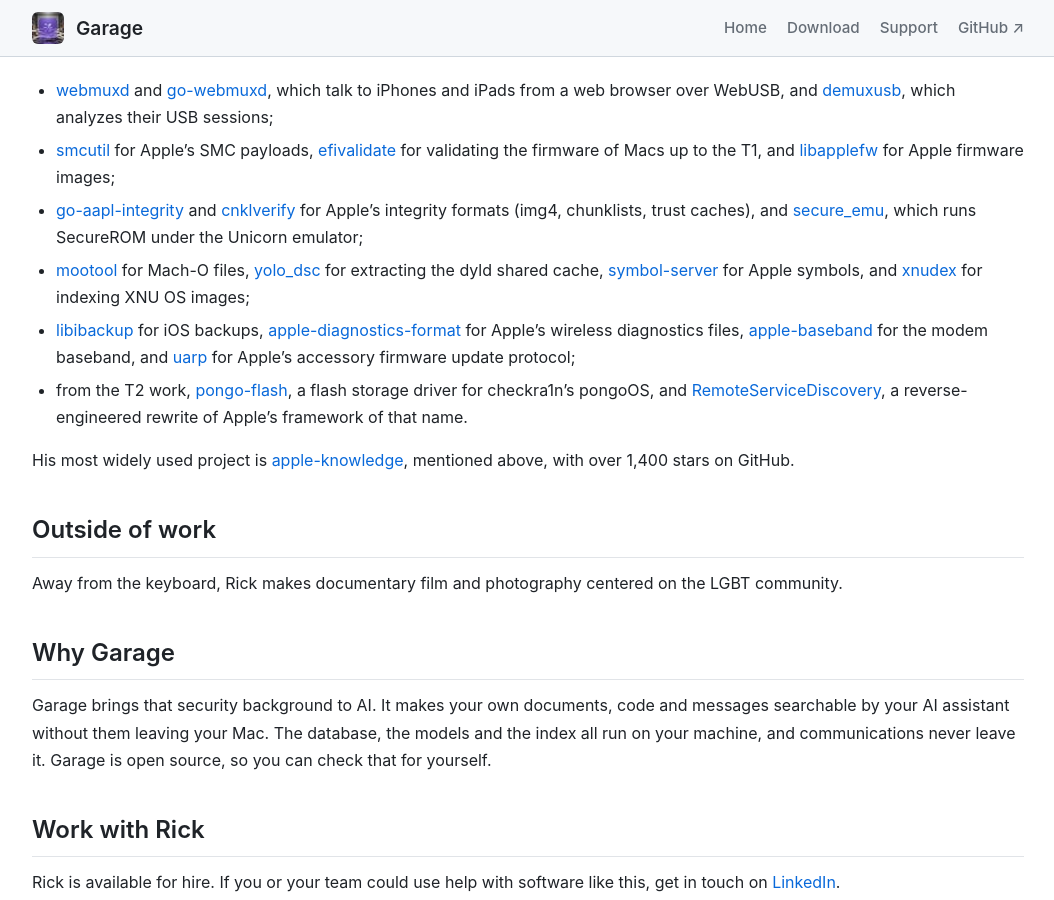
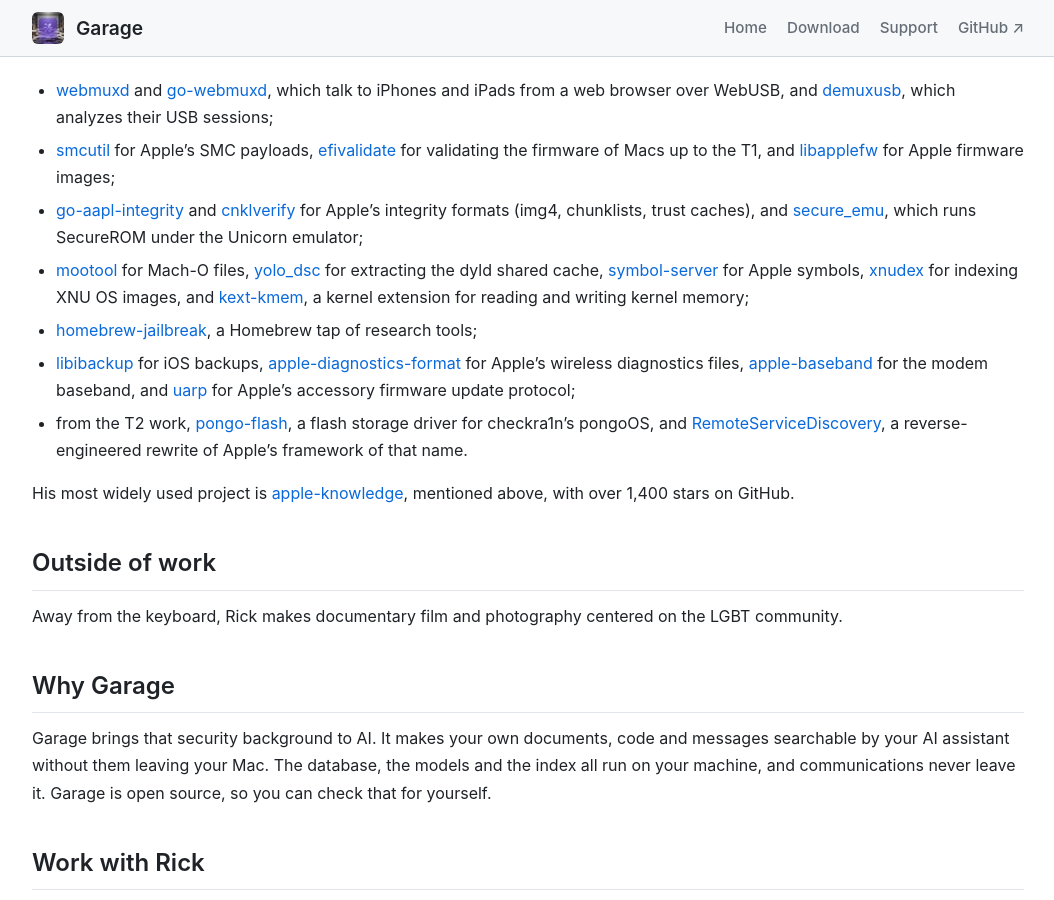
Before and after one commit to rickmark/garage-rag, a Jekyll site: the page built from docs/about.md, in a window 1280 px wide and 900 px high, scrolled down 1534 px. Shown: the whole window, without its empty margins (112-1166 px from the left). Built offline with Jekyll 4.4.1, drawn with Linux system fonts in a browser that asks for light colours.

Commit message:
List kext-kmem and homebrew-jailbreak in the creator bio
Co-Authored-By: Claude Opus 5.5 (1M context) <noreply@anthropic.com>
Claude-Session: https://claude.ai/code/session_014hnDBmzmrxouRSGPpEkRd6

```diff
--- a/docs/about.md
+++ b/docs/about.md
@@ -51,7 +51,8 @@ Rick publishes most of his work on [GitHub](https://github.com/rickmark). Beyond
 - [webmuxd](https://github.com/hack-different/webmuxd) and [go-webmuxd](https://github.com/hack-different/go-webmuxd), which talk to iPhones and iPads from a web browser over WebUSB, and [demuxusb](https://github.com/hack-different/demuxusb), which analyzes their USB sessions;
 - [smcutil](https://github.com/hack-different/smcutil) for Apple's SMC payloads, [efivalidate](https://github.com/hack-different/efivalidate) for validating the firmware of Macs up to the T1, and [libapplefw](https://github.com/hack-different/libapplefw) for Apple firmware images;
 - [go-aapl-integrity](https://github.com/hack-different/go-aapl-integrity) and [cnklverify](https://github.com/t8012/cnklverify) for Apple's integrity formats (img4, chunklists, trust caches), and [secure_emu](https://github.com/hack-different/secure_emu), which runs SecureROM under the Unicorn emulator;
-- [mootool](https://github.com/hack-different/mootool) for Mach-O files, [yolo_dsc](https://github.com/hack-different/yolo_dsc) for extracting the dyld shared cache, [symbol-server](https://github.com/hack-different/symbol-server) for Apple symbols, and [xnudex](https://github.com/hack-different/xnudex) for indexing XNU OS images;
+- [mootool](https://github.com/hack-different/mootool) for Mach-O files, [yolo_dsc](https://github.com/hack-different/yolo_dsc) for extracting the dyld shared cache, [symbol-server](https://github.com/hack-different/symbol-server) for Apple symbols, [xnudex](https://github.com/hack-different/xnudex) for indexing XNU OS images, and [kext-kmem](https://github.com/hack-different/kext-kmem), a kernel extension for reading and writing kernel memory;
+- [homebrew-jailbreak](https://github.com/hack-different/homebrew-jailbreak), a Homebrew tap of research tools;
 - [libibackup](https://github.com/hack-different/libibackup) for iOS backups, [apple-diagnostics-format](https://github.com/hack-different/apple-diagnostics-format) for Apple's wireless diagnostics files, [apple-baseband](https://github.com/hack-different/apple-baseband) for the modem baseband, and [uarp](https://github.com/hack-different/uarp) for Apple's accessory firmware update protocol;
 - from the T2 work, [pongo-flash](https://github.com/t8012/pongo-flash), a flash storage driver for checkra1n's pongoOS, and [RemoteServiceDiscovery](https://github.com/t8012/RemoteServiceDiscovery), a reverse-engineered rewrite of Apple's framework of that name.
 
```
